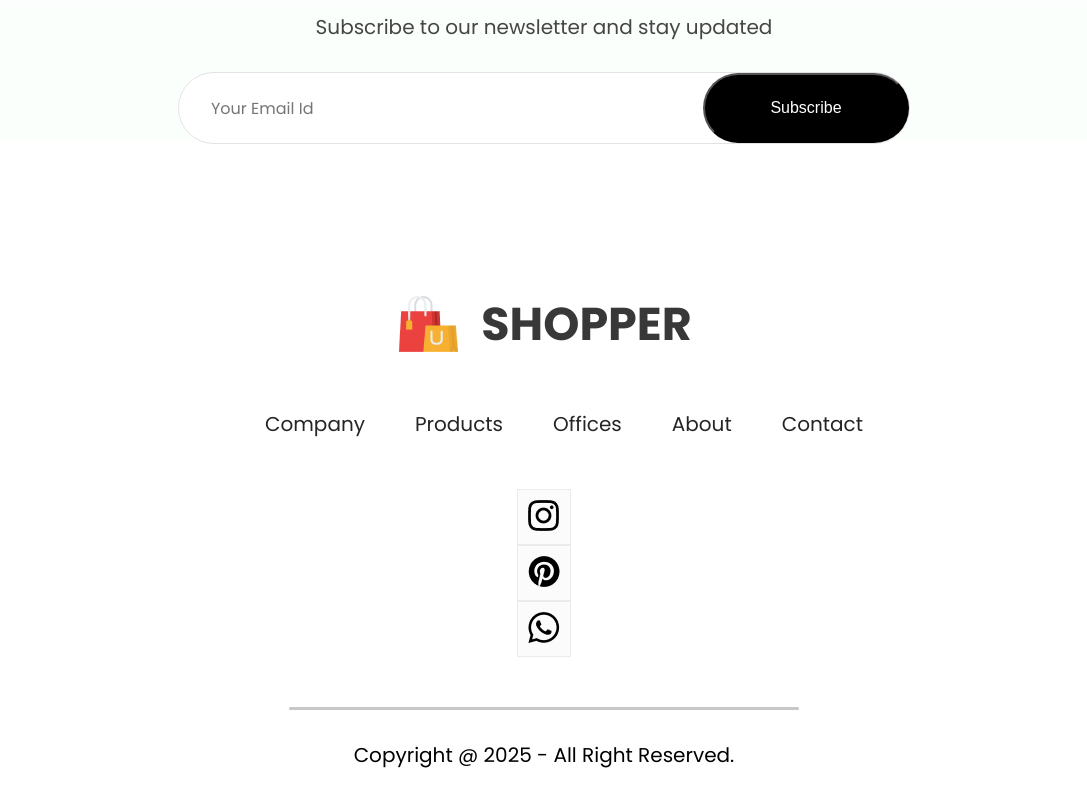
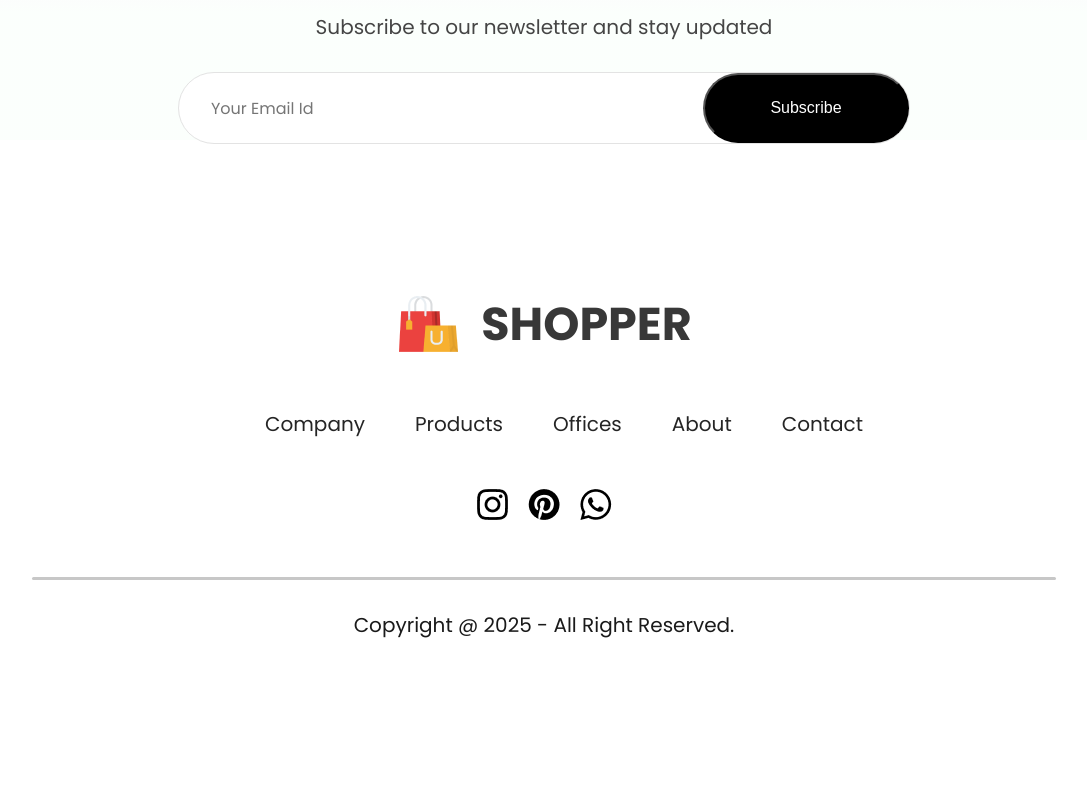
Before and after one commit to SwathiPriya37/E-commerce, a React (Create React App) app: page / in a window 1280 px wide. Shown: the part 3194-3994 px from the top of the page, without its empty margins (96-1183 px from the left). After the commit the page ends 3864 px from the top, so only its background shows below. Built offline with nearby package versions, Linux system fonts and the light colour scheme.

Commit message:
updated file

```diff
--- a/src/components/Footer/Footer.css
+++ b/src/components/Footer/Footer.css
@@ -1,9 +1,10 @@
 .footer{
     display: flex;
     flex-direction: column;
-    justify-self: center;
+    justify-content: center;
     align-items: center;
     gap: 50px;
+
 }
 .footer-logo{
     display: flex;
@@ -25,16 +26,19 @@
 .footer-links li{
     cursor: pointer;
 }
-.footer-socila-icon{
+.footer-social-icon{
     display: flex;
     gap: 20px;
+
 }
-.footer-icons-container{
+
+.footer-icon-container{
     padding: 10px;
     padding-bottom: 6px;
     background: #fbfbfb;
     border: 1px solid #ebebeb;
 }
+
 .footer-copyright{
     display: flex;
     flex-direction: column;
@@ -42,9 +46,10 @@
     gap: 30px;
     width: 100%;
     margin-bottom: 30px;
-    color: 1a1a1a;
+    color: #1a1a1a;
     font-size: 20px;
 }
+
 .footer-copyright hr{
     width: 80%;
     border: none;
--- a/src/components/Footer/Footer.jsx
+++ b/src/components/Footer/Footer.jsx
@@ -38,4 +38,4 @@ const Footer = () => {
   )
 }
 
-export default Footer
+export default Footer;
```
